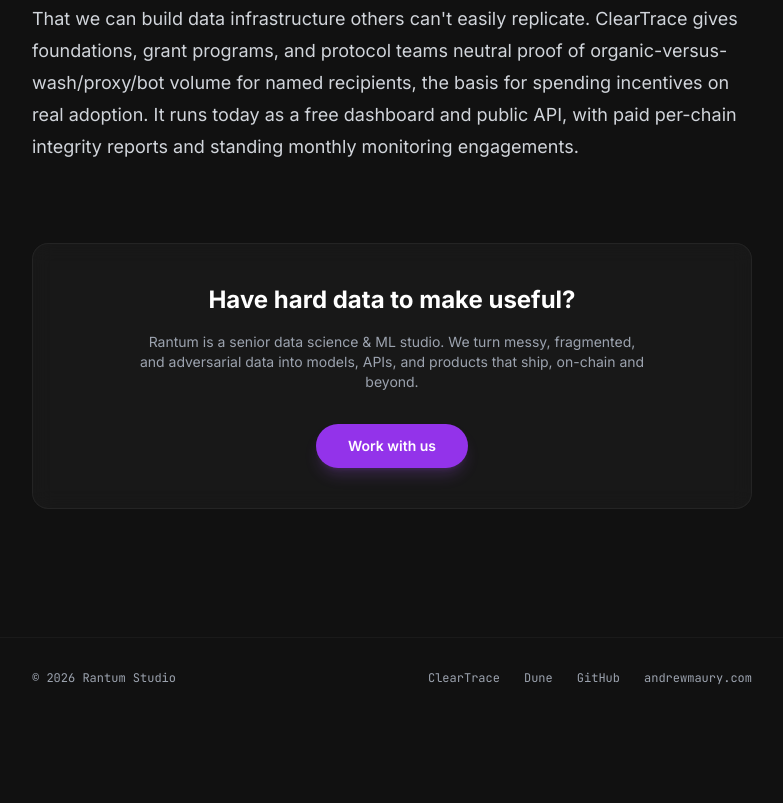
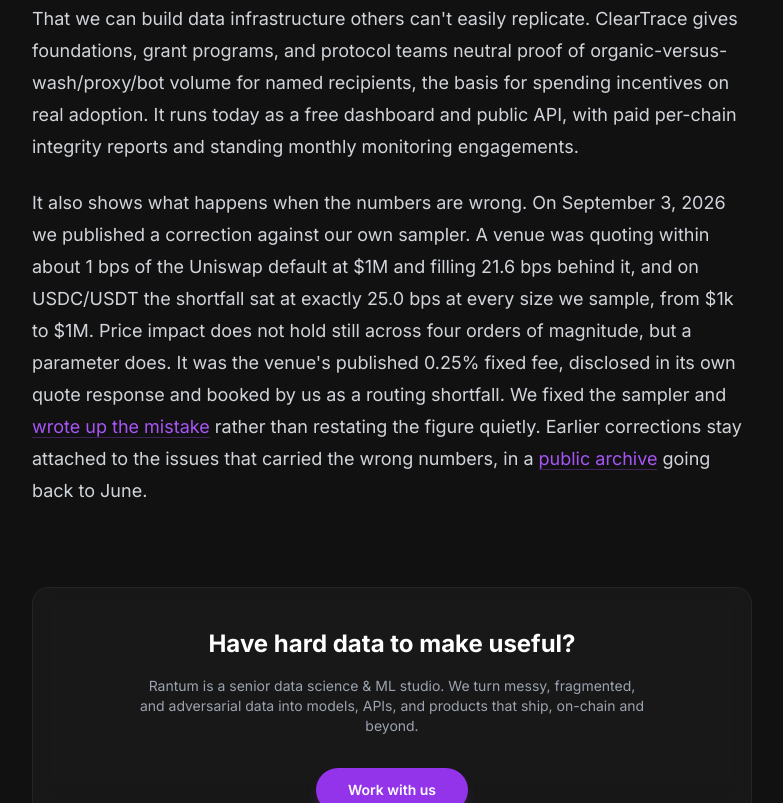
Before and after one commit to RantumBits/rantum-studio, a website: page case-studies/cleartrace.html in a window 1280 px wide. Shown: the part 3495-4298 px from the top of the page, without its empty margins (248-1031 px from the left). Before the commit the page ends 4213 px from the top, so only its background shows below. Drawn offline with nearby package versions, Linux system fonts and the light colour scheme.

Commit message:
case study: link the newsletter archive as correction evidence (#40)
The ClearTrace case study already links out to cleartracedata.com three
times, but only to static pages: the dashboard and the two research
write-ups. Nothing pointed at the newsletter, which is the only surface
showing the work is current and self-correcting.

Adds one paragraph under "What It Proves to a Client" citing the
2026-09-03 issue, where a flat 25.0 bps shortfall across four orders of
magnitude turned out to be the venue's published fixed fee that our own
sampler had booked as a routing shortfall. Links that issue and the
archive, which carries corrections attached to the issues that stated
the wrong figures.

Venue left unnamed here; the linked issue names it. The point is the
method, not the venue.

publish-gate: OK, 23 pages, no new namings.

Co-authored-by: RantumBits <drewf77@gmail.com>

```diff
--- a/case-studies/cleartrace.html
+++ b/case-studies/cleartrace.html
@@ -170,6 +170,9 @@ WHERE success = true
             <p>
                 That we can build data infrastructure others can't easily replicate. ClearTrace gives foundations, grant programs, and protocol teams neutral proof of organic-versus-wash/proxy/bot volume for named recipients, the basis for spending incentives on real adoption. It runs today as a free dashboard and public API, with paid per-chain integrity reports and standing monthly monitoring engagements.
             </p>
+            <p>
+                It also shows what happens when the numbers are wrong. On September 3, 2026 we published a correction against our own sampler. A venue was quoting within about 1 bps of the Uniswap default at $1M and filling 21.6 bps behind it, and on USDC/USDT the shortfall sat at exactly 25.0 bps at every size we sample, from $1k to $1M. Price impact does not hold still across four orders of magnitude, but a parameter does. It was the venue's published 0.25% fixed fee, disclosed in its own quote response and booked by us as a routing shortfall. We fixed the sampler and <a href="https://cleartracedata.com/newsletter/2026-09-03" target="_blank" rel="noopener noreferrer">wrote up the mistake</a> rather than restating the figure quietly. Earlier corrections stay attached to the issues that carried the wrong numbers, in a <a href="https://cleartracedata.com/newsletter" target="_blank" rel="noopener noreferrer">public archive</a> going back to June.
+            </p>
 
         </article>
 
```
